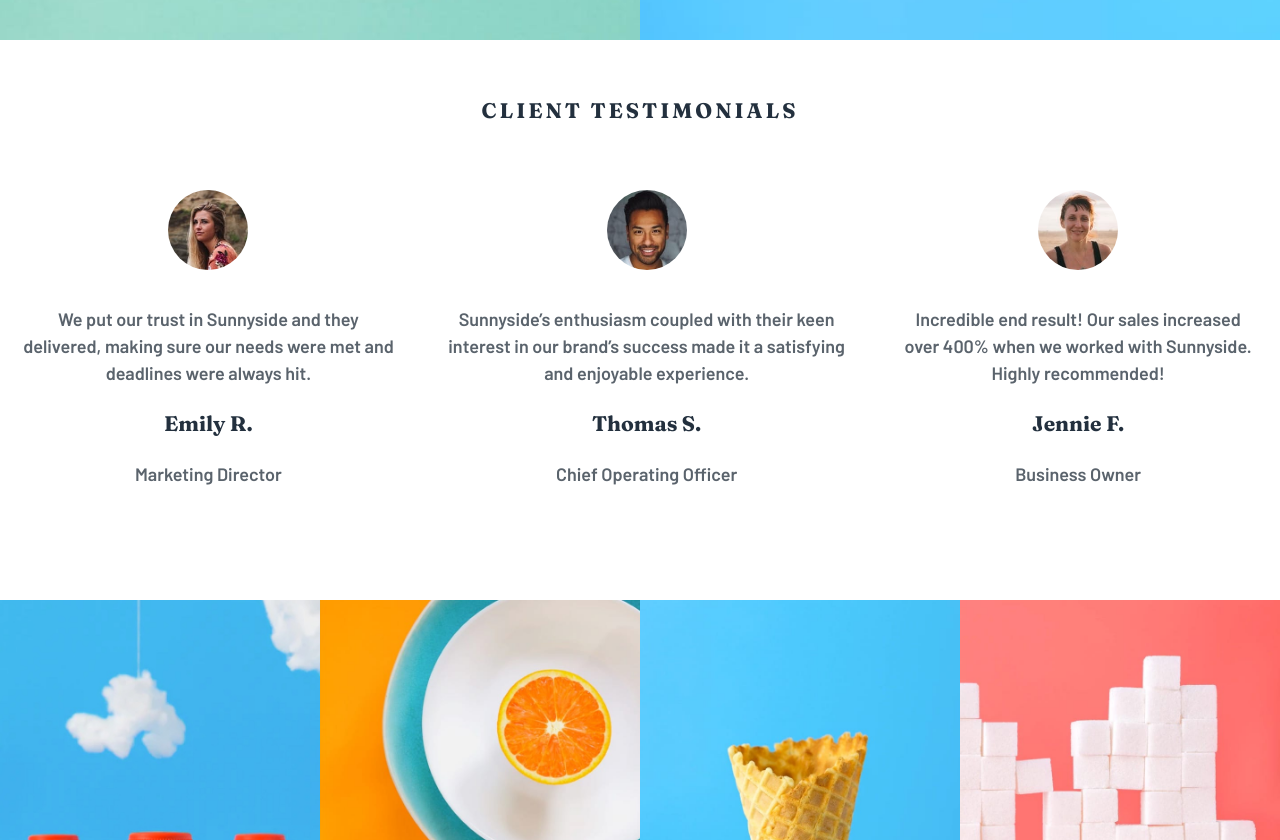
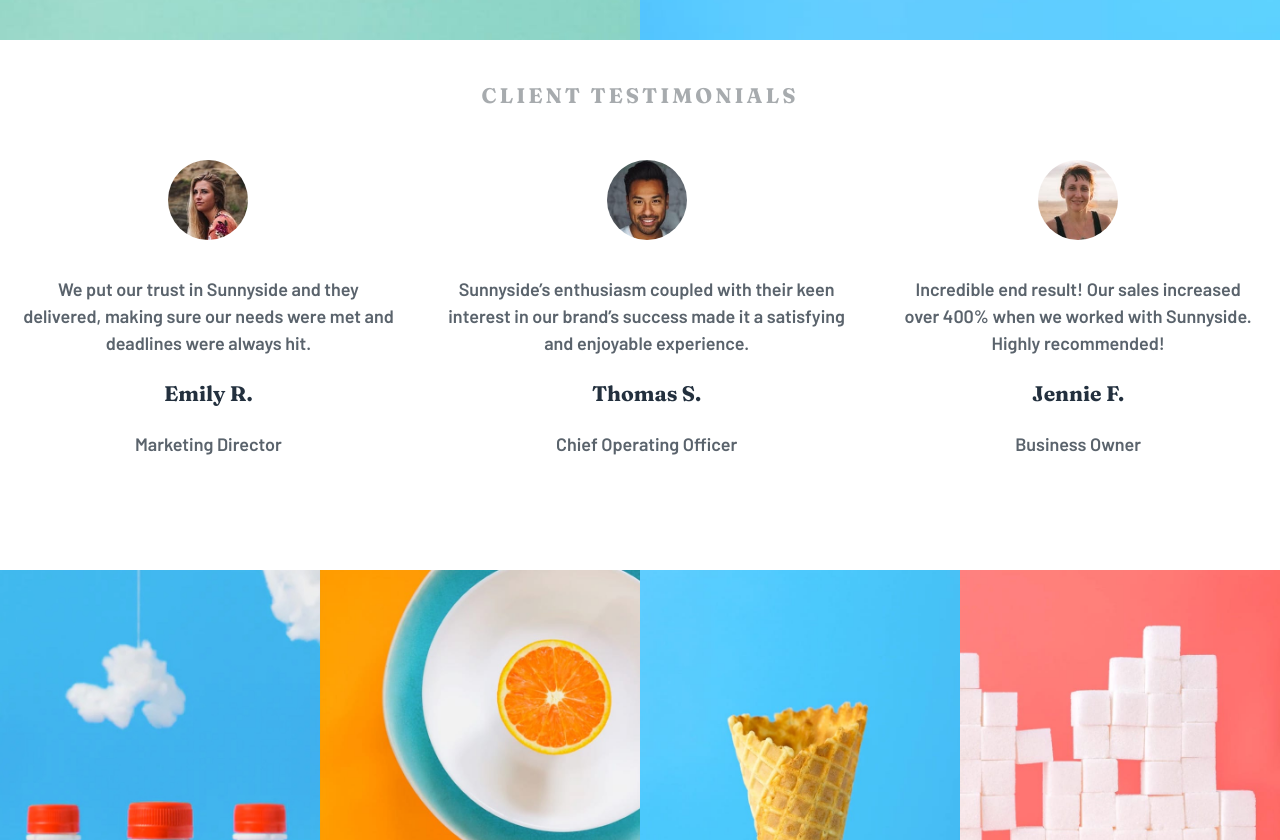
Before and after one commit to MoustafaSello/J1-sunnyside-agency-landing-page, a plain HTML site: page index.html in a window 1280 px wide. Shown: the part 2120-2960 px from the top of the page. Drawn offline with Linux system fonts and the light colour scheme.

Commit message:
Update index.html

```diff
--- a/index.html
+++ b/index.html
@@ -88,8 +88,8 @@
         </article>
       </section>
       <section class="section5">
-        <article class="clientHeading">
-          <h3>Client testimonials</h3>
+        <article>
+          <h3 class="clientHeading">Client testimonials</h3>
         </article>
         <div class="main-client">
           <article class="client">
```
